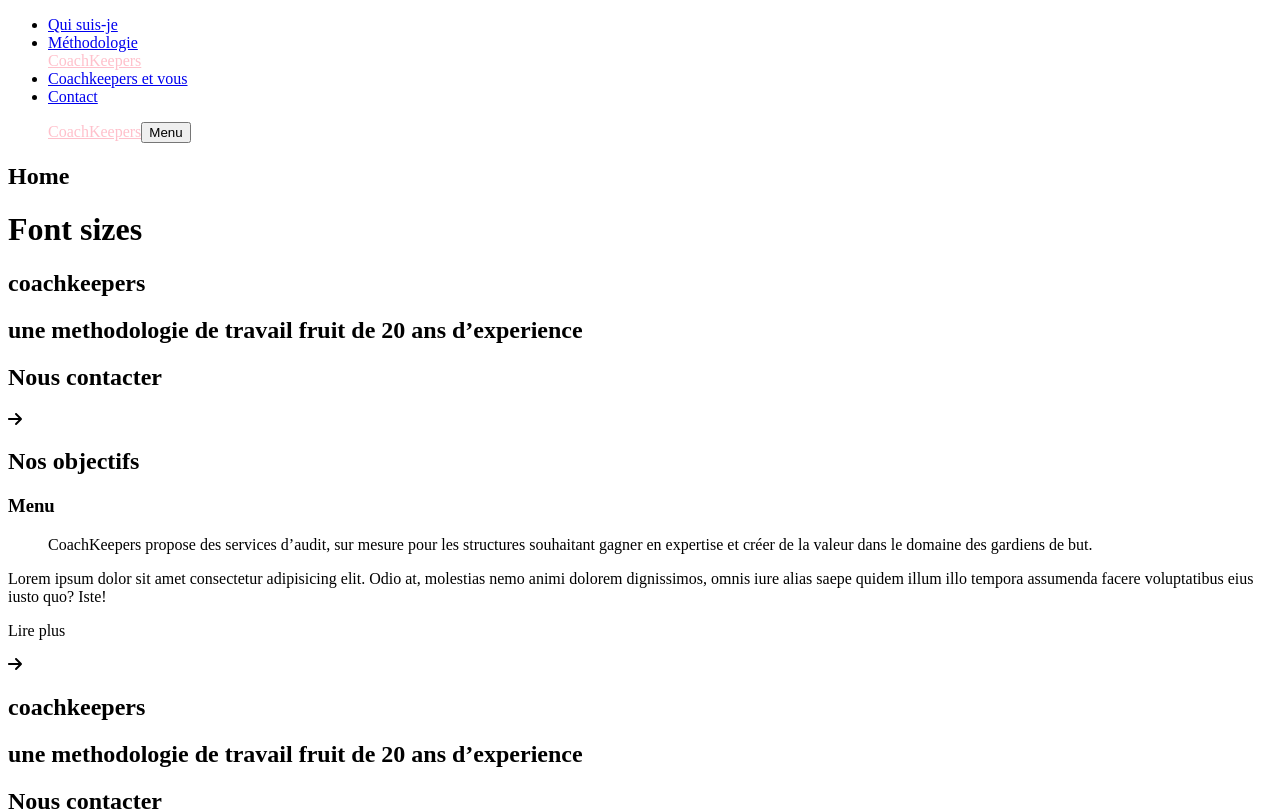
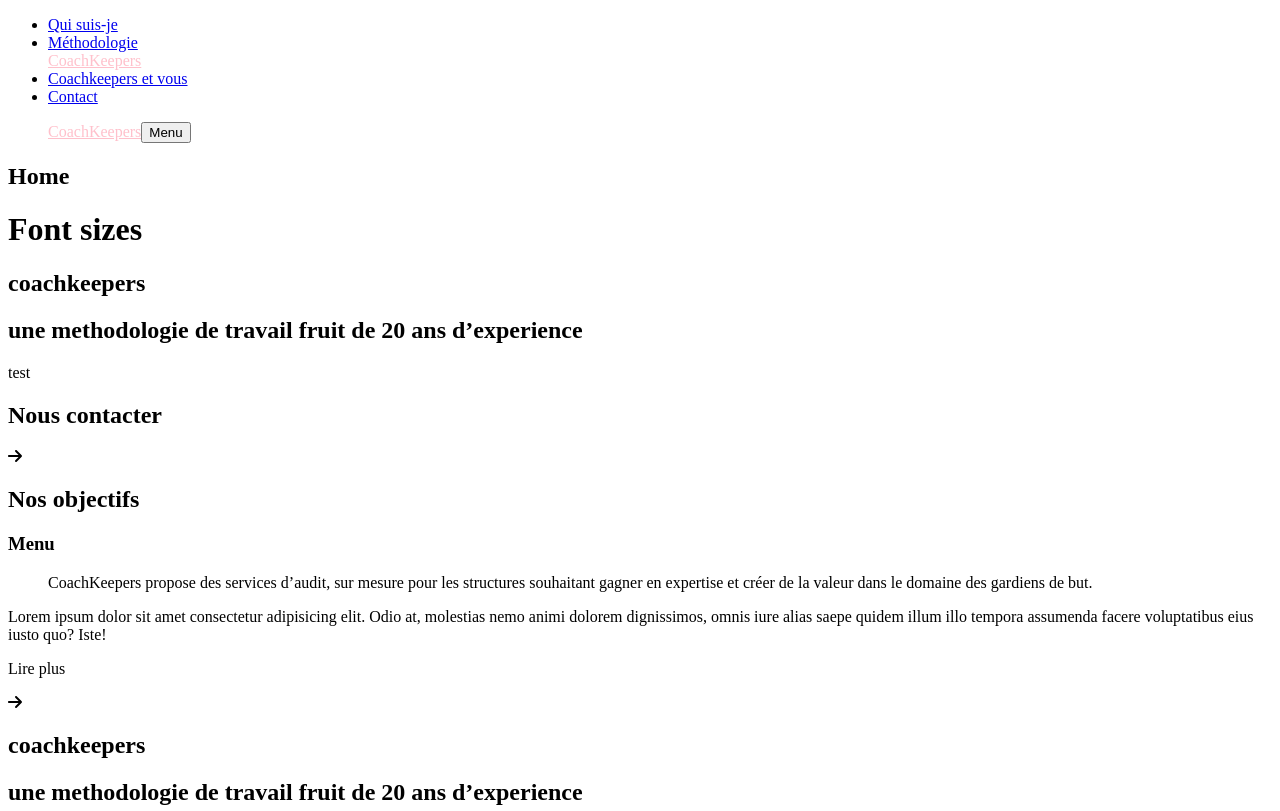
Before and after one commit to nburd01/coachKeepersV2, a Nuxt app: page / in a window 1280 px wide. Shown: the top 811 px of the page. Built offline with nearby package versions, Linux system fonts and the light colour scheme.

Commit message:
added bubble

```diff
--- a/assets/scss/components/_components.scss
+++ b/assets/scss/components/_components.scss
@@ -3,6 +3,7 @@
 | Atoms
 |------------------------------
 */
+@import "./atoms/bubble";
 
 /*
 |------------------------------
--- /dev/null
+++ b/assets/scss/components/atoms/bubble.scss
@@ -0,0 +1,6 @@
+.bubble {
+  border: solid 3px;
+  border-radius: 25px;
+  width: fit-content;
+  padding: 0.5em;
+}
--- a/pages/index.vue
+++ b/pages/index.vue
@@ -8,6 +8,8 @@
         <h1 class="title-secondary title-info">
           une methodologie de travail fruit de 20 ans d’experience
         </h1>
+        <div class="bubble">test</div>
+
         <div class="contactUs">
           <h2 class="contact">Nous contacter</h2>
           <font-awesome-icon
```
